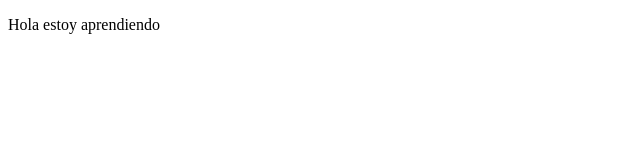
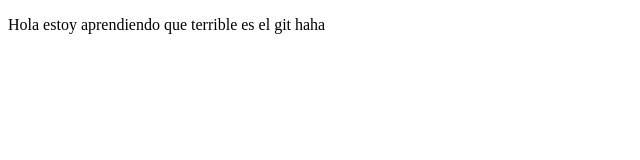
Before and after one commit to gahudy/proyectoDemoCursoPrework, a plain HTML site: page index.html in a window 1280 px wide. Shown: the whole page, without its empty margins (0-640 px from the left). Drawn offline with Linux system fonts and the light colour scheme.

Commit message:
first commit

```diff
--- a/index.html
+++ b/index.html
@@ -8,7 +8,9 @@
 </head>
 <body>
     <p>
-        Hola estoy aprendiendo
+        Hola estoy aprendiendo que terrible es el git haha
+
+
     </p>
 </body>
 </html>
```
